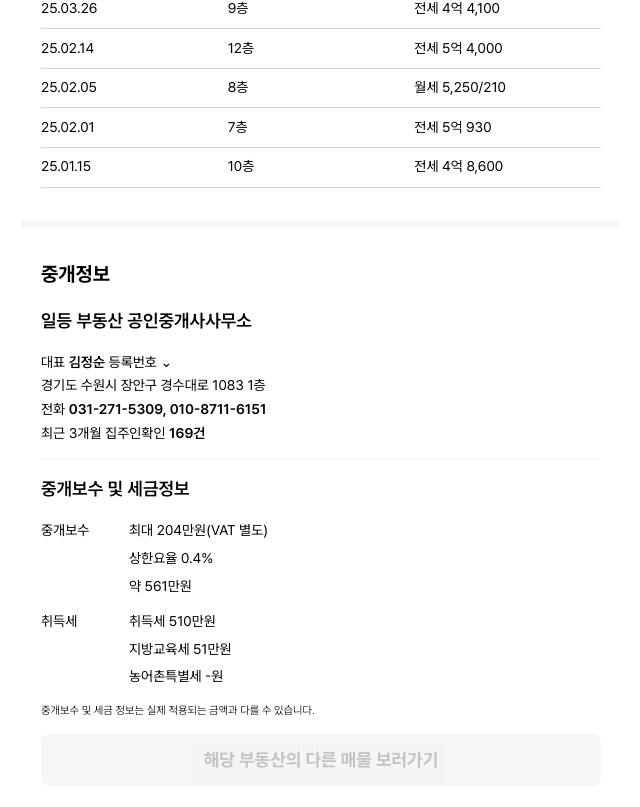
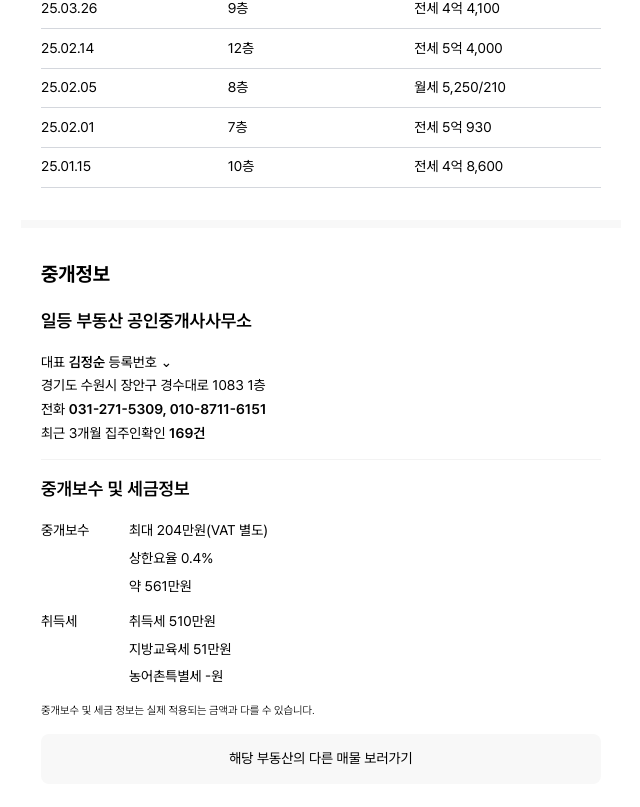
Before and after one commit to FC-DEV3-Final-Project/zoop-frontend, a Next.js app: page /property/1 in a window 1280 px wide. Shown: the part 3068-3875 px from the top of the page, without its empty margins (319-959 px from the left). Built offline with nearby package versions, Linux system fonts and the light colour scheme.

Commit message:
feat: 버튼 컴포넌트 적용 및 페이지 이동 기본 설정

```diff
--- a/src/app/property/[id]/components/detail/section/AgentSection.tsx
+++ b/src/app/property/[id]/components/detail/section/AgentSection.tsx
@@ -1,6 +1,10 @@
-import { Button } from "@/components/ui/button";
+"use client";
+
+import { useRouter } from "next/navigation";
+import GrayButton from "../GrayButton";
 
 export default function AgentSection() {
+  const router = useRouter();
   const agentInfo = [
     { label: "대표", value: "김정순" },
     { label: "", value: "경기도 수원시 장안구 경수대로 1083 1층" }, // 주소
@@ -76,9 +80,8 @@ export default function AgentSection() {
         중개보수 및 세금 정보는 실제 적용되는 금액과 다를 수 있습니다.
       </p>
       <div className="mt-4">
-        <Button variant="default" disabled>
-          해당 부동산의 다른 매물 보러가기
-        </Button>
+        {/* 우선은 홈으로 연동해놨는데 추후 수정할 예정 */}
+        <GrayButton label="해당 부동산의 다른 매물 보러가기" onClick={() => router.push("/")} />
       </div>
     </section>
   );
```
